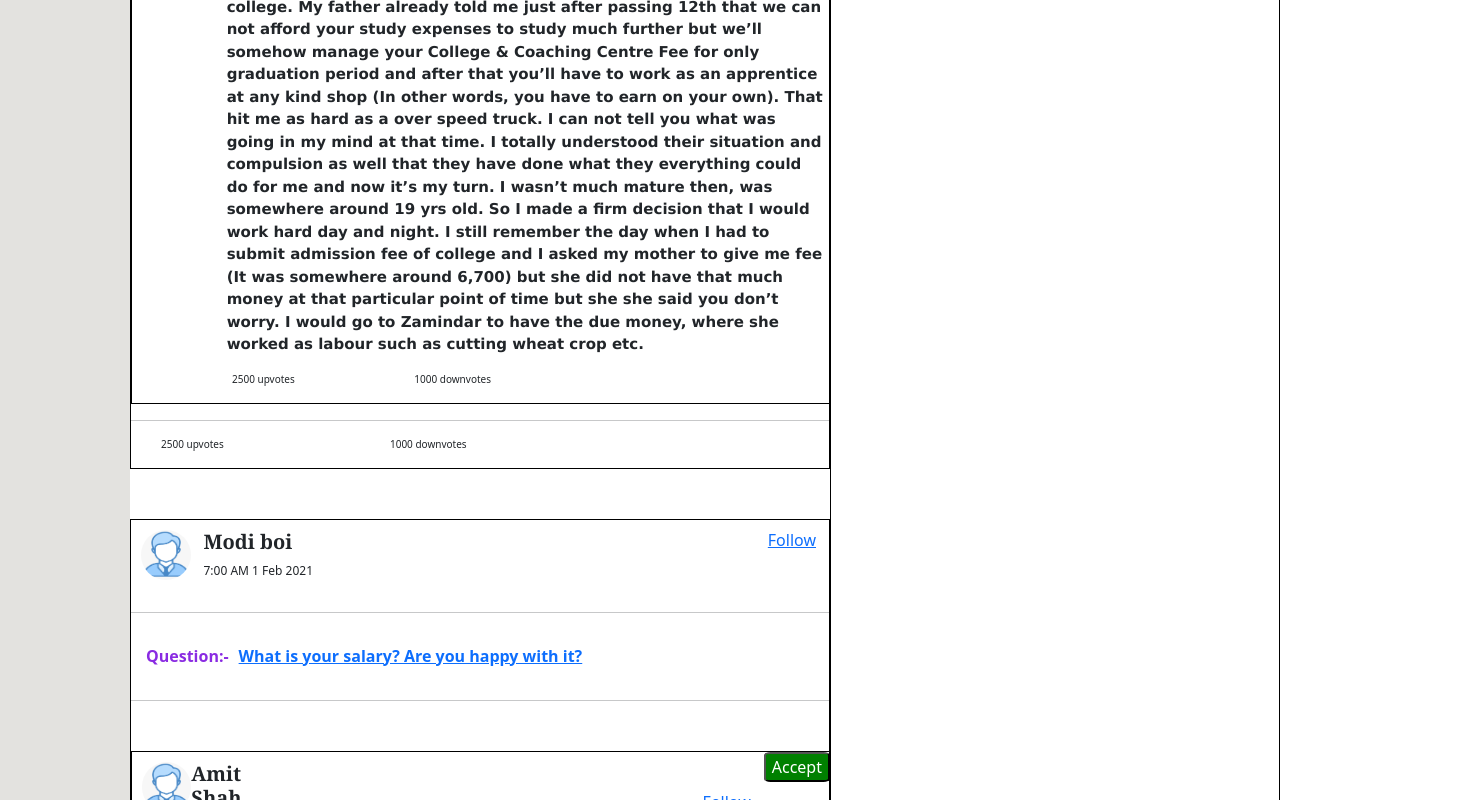
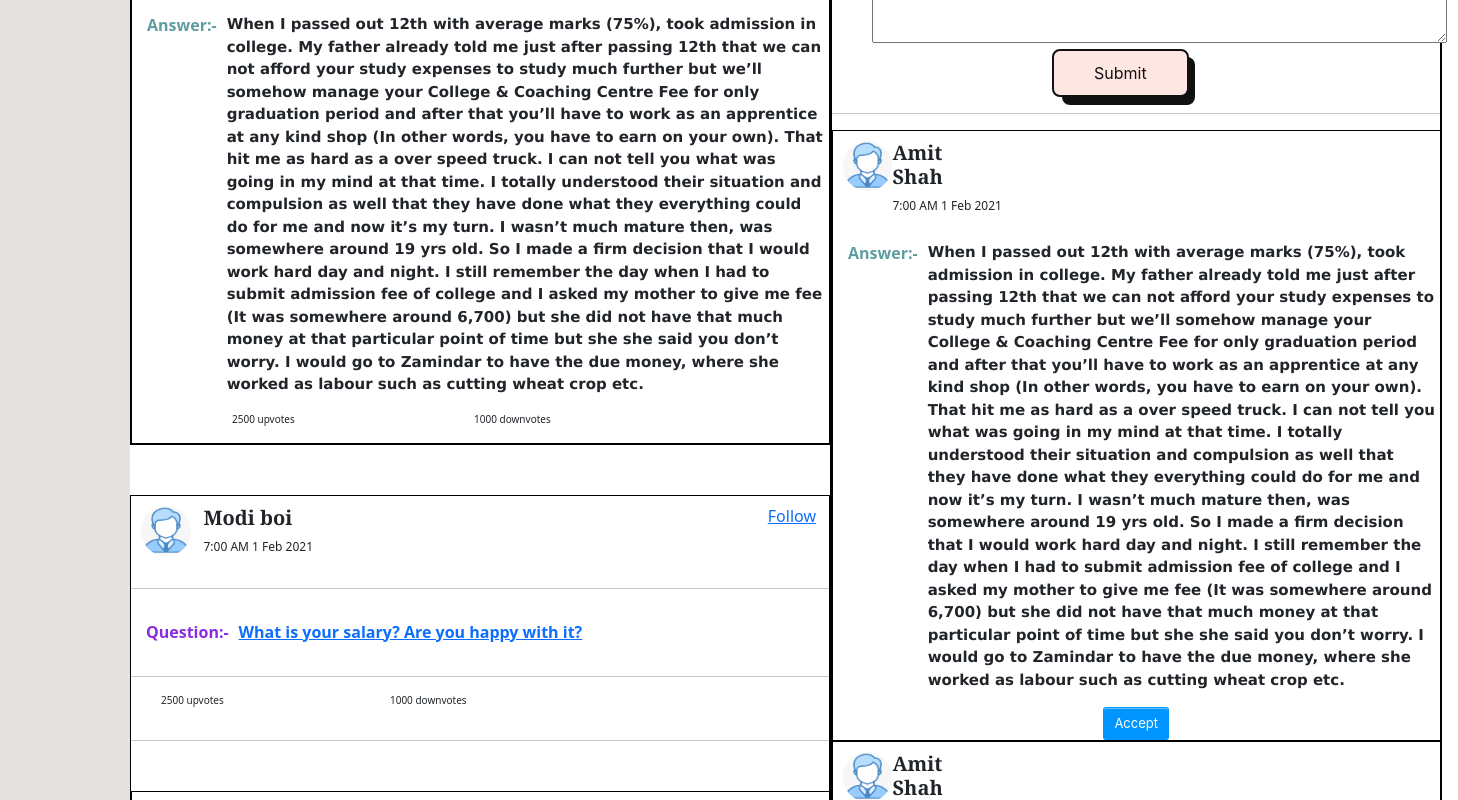
Before and after one commit to Team-4-Quora/web, a Vue app: page / in a window 1280 px wide. Shown: the part 520-1320 px from the top of the page, 1458 px wide, since content can reach past the window. Built offline with nearby package versions, Linux system fonts and the light colour scheme; some icons are missing.

Commit message:
home donw

```diff
--- a/src/components/AnswerAccepted.vue
+++ b/src/components/AnswerAccepted.vue
@@ -7,7 +7,6 @@
             <p class="timestamp">7:00 AM 1 Feb 2021</p>
             </div>
             <button type="button" class="btn btn-link">Follow</button>
-            <button type="button" class="accept">Accept</button>
         </div>
         <div class="card-answer">
             <p class="card-answer-title"><b>Answer:-</b></p>
@@ -24,9 +23,6 @@
           </div>
           <div class="comments">
             <a href="/" class="bg-white text-black  fa-2x"><i class="fas fa-comment-dots"></i></a>
-          </div>
-          <div class="share">
-            <a href="/" class="bg-white text-black  fa-2x"><i class="fas fa-share"></i></a>
           </div>
         </div>
     </div>
--- a/src/components/Answers.vue
+++ b/src/components/Answers.vue
@@ -15,7 +15,7 @@
             <p class="card-answer-title"><b>Answer:-</b></p>
             <p class="card-answered"><b>When I passed out 12th with average marks (75%), took admission in college. My father already told me just after passing 12th that we can not afford your study expenses to study much further but we’ll somehow manage your College & Coaching Centre Fee for only graduation period and after that you’ll have to work as an apprentice at any kind shop (In other words, you have to earn on your own). That hit me as hard as a over speed truck. I can not tell you what was going in my mind at that time. I totally understood their situation and compulsion as well that they have done what they everything could do for me and now it’s my turn. I wasn’t much mature then, was somewhere around 19 yrs old. So I made a firm decision that I would work hard day and night. I still remember the day when I had to submit admission fee of college and I asked my mother to give me fee (It was somewhere around 6,700) but she did not have that much money at that particular point of time but she she said you don’t worry. I would go to Zamindar to have the due money, where she worked as labour such as cutting wheat crop etc.</b></p>
         </div>
-        <button>Accept</button>
+        <div class="accept-button"><button class="button-7" role="button">Accept</button></div>
     </div>
 </template>
 <script>
@@ -73,4 +73,47 @@ export default {
 .dislike-count{
   font-size: 10px;
 }
+.accept-button{
+  padding-left: 270px;
+}
+/* CSS */
+.button-7 {
+  background-color: #0095ff;
+  border: 1px solid transparent;
+  border-radius: 3px;
+  box-shadow: rgba(255, 255, 255, .4) 0 1px 0 0 inset;
+  box-sizing: border-box;
+  color: #fff;
+  cursor: pointer;
+  display: inline-block;
+  font-family: -apple-system,system-ui,"Segoe UI","Liberation Sans",sans-serif;
+  font-size: 13px;
+  font-weight: 400;
+  line-height: 1.15385;
+  margin: 0;
+  outline: none;
+  padding: 8px .8em;
+  position: relative;
+  text-align: center;
+  text-decoration: none;
+  user-select: none;
+  -webkit-user-select: none;
+  touch-action: manipulation;
+  vertical-align: baseline;
+  white-space: nowrap;
+}
+
+.button-7:hover,
+.button-7:focus {
+  background-color: #07c;
+}
+
+.button-7:focus {
+  box-shadow: 0 0 0 4px rgba(0, 149, 255, .15);
+}
+
+.button-7:active {
+  background-color: #0064bd;
+  box-shadow: none;
+}
 </style>
--- a/src/components/Feed.vue
+++ b/src/components/Feed.vue
@@ -18,8 +18,6 @@
       <a href="http://localhost:8080/#/questionpage"><p class="card-question-asked"><b>What is your salary? Are you happy with it?</b></p></a>
     </div>
     <hr>
-    <div><AnswerAccepted/></div>
-    <hr>
     <div class="card-bottom">
       <div class="likes">
         <a href="/" class="bg-white text-black fa-2x"><i class="far fa-smile-wink"></i></a>
@@ -37,6 +35,8 @@
         <a href="/" class="bg-white text-black  fa-2x"><i class="fas fa-share"></i></a>
       </div>
     </div>
+    <hr>
+    <div><AnswerAccepted/></div>
   </div>
 </template>
 
--- a/src/components/Home.vue
+++ b/src/components/Home.vue
@@ -8,7 +8,9 @@
         <div><Feed/></div>
         <div><Feed/></div>
         </div>
-        <div class="emptyDiv"></div>
+        <div class="emptyDiv">
+            <QuestionPage/>
+        </div>
     </div>
      <div><Footer/></div>
     </div>
--- a/src/components/Navbar.vue
+++ b/src/components/Navbar.vue
@@ -8,7 +8,6 @@
         <div class="container my-2">
             <div class="navbar-brand text-dark font-weight-bold"><img src="#" alt="" height="50px" width="50px">
             <a class="text-black fa-2x mx-5" href="#"><i class="fas fa-home"></i></a>
-            <a class="bg-white text-black fa-2x" href="#"><i class="fas fa-list-ul"></i></a>
 
              </div>
                 <div class="navbar-nav ml-5">
--- a/src/components/Profile.vue
+++ b/src/components/Profile.vue
@@ -1,23 +1,28 @@
 <template>
-    <div>
-<div><Navbar/></div>
-    <div class="container py-5">
-        <div class="row pb-5" style="background-color: white;">
-            <div class="col-md-2"></div>
-            <div class="col-md-3">
-                 <img src="@/assets/profile.png" class="rounded-circle" width="200px" height="240px">
+    <div class="main-body">
+        <div><Navbar/></div>
+        <div class="user-details">
+            <div class="user-image">
+                <img class="image" src="@/assets/profile.png" alt="" width="200px" height="200px">
             </div>
-            <div class = "col-md-2 head-info">
-                <p>Name : </p>
-                <p>Email : </p>
-                <p>User Points - </p>
-                <p>Level - </p>
-                <p>Interests - </p>
+            <div class="user-info">
+                <h4>Name:- User</h4>
+                <h4>Email:- User@gmail.com</h4>
+                <h4>User Points:- 1500</h4>
+                <h4>Level:- Gold</h4>
+                <h4>Interests:- Food, Technology, Travelling</h4>
             </div>
-            <div class="col-md-2"></div>
         </div>
-    </div>
-<div><Footer/></div>
+        <hr>
+        <div class="follow-details">
+            <div class="following">
+
+            </div>
+            <div class="followers">
+
+            </div>
+        </div>
+        <div><Footer/></div>
     </div>
 </template>
 <script>
@@ -33,16 +38,22 @@ export default {
 }
 </script>
 <style scoped>
-.body-info{
-    border: red dotted 2px;
-    border-radius: 10%;
-    font-family: fantasy;
-    font-family: cursive;
-    font-size: 25px;
+.user-details{
+    display: flex;
+    justify-content: space-between;
+    padding-top: 100px;
 }
-.head-info{
-    font-family: fantasy;
-    font-family: cursive;
-    font-size: 25px;
+.user-image{
+    padding-left: 350px;
+}
+.image{
+    border-radius: 50%;
+}
+.user-info{
+    padding-right: 350px;
+}
+h4{
+    font-family: Georgia, 'Times New Roman', Times, serif;
+    font-weight: bold;
 }
 </style>
--- a/src/components/QuestionPage.vue
+++ b/src/components/QuestionPage.vue
@@ -1,7 +1,6 @@
 <template>
   <div class="main-body">
-    <div class="card">
-        <link rel="stylesheet"
+    <link rel="stylesheet"
       href="https://use.fontawesome.com/releases/v5.2.0/css/all.css"
       integrity="sha384-hWVjflwFxL6sNzntih27bfxkr27PmbbK/iSvJ+a4+0owXq79v+lsFkW54bOGbiDQ"
       crossorigin="anonymous">
@@ -19,23 +18,15 @@
       <p class="card-question-asked"><b>What is your salary? Are you happy with it?</b></p>
     </div>
     <hr>
-    <div class="answers">
-        <Answers/>
-        <hr>
-        <Answers/>
-        <hr>
-        <Answers/>
-    </div>
-    <hr>
     <div class="card-bottom">
       <div class="likes">
         <a href="/" class="bg-white text-black fa-2x"><i class="far fa-smile-wink"></i></a>
-        <p class="likes-count">2500 likes</p>
+        <p class="likes-count">2500 upvotes</p>
         <p></p>
       </div>
       <div class="dislikes">
         <a href="/" class="bg-white text-black fa-2x"><i class="far fa-angry"></i></a>
-        <p class="dislike-count">1000 dislikes</p>
+        <p class="dislike-count">1000 downvotes</p>
       </div>
       <div class="comments">
         <a href="/" class="bg-white text-black  fa-2x"><i class="fas fa-comment-dots"></i></a>
@@ -44,26 +35,36 @@
         <a href="/" class="bg-white text-black  fa-2x"><i class="fas fa-share"></i></a>
       </div>
     </div>
+    <hr>
+    <div class="add-answer">
+      <textarea name="askquestion" id="ask" cols="60" rows="5" placeholder="Add your answer here...."></textarea>
+      <button class="button-56" role="button">Submit</button>
     </div>
+    <hr>
+    <div><Answers/></div>
+    <div><Answers/></div>
+    <div><Answers/></div>
+    <div><Answers/></div>
+    <div><Answers/></div>
   </div>
 </template>
 
 <script>
-import Answers from '@/components/AnswerAccepted.vue'
-import Navbar from '@/components/Navbar.vue'
-import Footer from '@/components/Footer.vue'
+import Answers from '@/components/Answers.vue'
 export default {
-  name: 'QuestionPage',
+  name: 'Feed',
   components: {
-    Answers,
-    Navbar,
-    Footer
+    Answers
   }
 }
 </script>
 
 <!-- Add "scoped" attribute to limit CSS to this component only -->
 <style scoped>
+.main-body{
+  border: 1px solid black;
+  width:610px;
+}
 .card-top{
   display: flex;
   justify-content: space-between;
@@ -131,10 +132,65 @@ export default {
 .timestamp{
   font-size: 12px;
 }
-.card{
-    margin-left: 40%;
-    margin-right: 100px;
-    border:2px solid black;
-    margin-top:150px;
+#ask{
+  margin-left: 40px;
+}
+.button-56 {
+  align-items: center;
+  background-color: #fee6e3;
+  border: 2px solid #111;
+  border-radius: 8px;
+  box-sizing: border-box;
+  color: #111;
+  cursor: pointer;
+  display: flex;
+  font-family: Inter,sans-serif;
+  font-size: 16px;
+  height: 48px;
+  justify-content: center;
+  line-height: 24px;
+  max-width: 100%;
+  padding: 0 25px;
+  position: relative;
+  text-align: center;
+  text-decoration: none;
+  user-select: none;
+  -webkit-user-select: none;
+  touch-action: manipulation;
+  margin-left: 220px;
+}
+
+.button-56:after {
+  background-color: #111;
+  border-radius: 8px;
+  content: "";
+  display: block;
+  height: 48px;
+  left: 0;
+  width: 100%;
+  position: absolute;
+  top: -2px;
+  transform: translate(8px, 8px);
+  transition: transform .2s ease-out;
+  z-index: -1;
+}
+
+.button-56:hover:after {
+  transform: translate(0, 0);
+}
+
+.button-56:active {
+  background-color: #ffdeda;
+  outline: 0;
+}
+
+.button-56:hover {
+  outline: 0;
+}
+
+@media (min-width: 768px) {
+  .button-56 {
+    padding: 0 40px;
+  }
 }
 </style>
```
